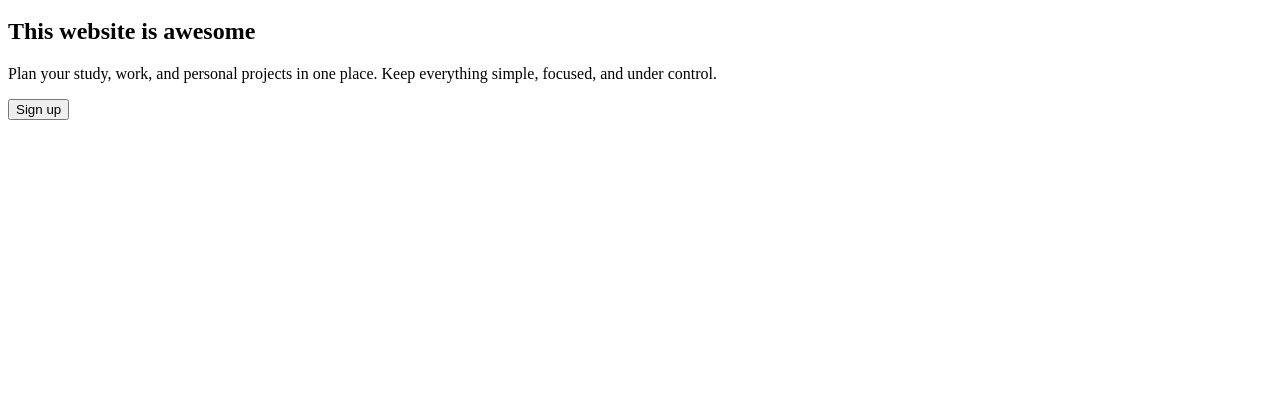
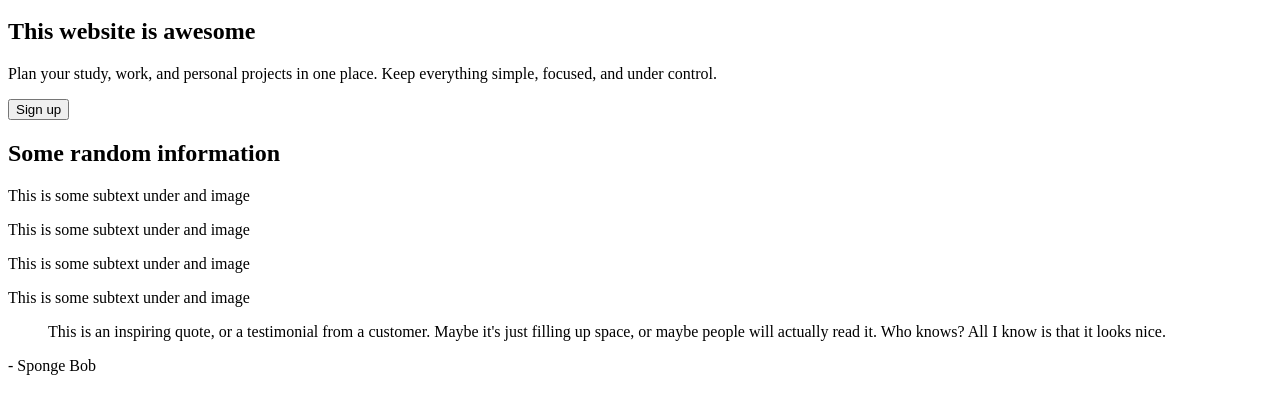
Before and after one commit to ChanisBlu/odin-landing-page, a plain HTML site: page index.html in a window 1280 px wide. Shown: the part 46-460 px from the top of the page. Drawn offline with Linux system fonts and the light colour scheme.

Commit message:
Add info and quote html sections

```diff
--- a/index.html
+++ b/index.html
@@ -40,5 +40,44 @@
 
         </section>
     </div>
+
+    <!--Seccion de informacion-->
+    <section class="info-section">
+        <h2 class="info-title">Some random information</h2>
+
+        <div class="info-cards">
+            <div class="info-card">
+                <div class="info-image"></div>
+                <p class="info-text">This is some subtext under and image</p>
+            </div>
+
+             <div class="info-card">
+                <div class="info-image"></div>
+                <p class="info-text">This is some subtext under and image</p>
+            </div>
+
+             <div class="info-card">
+                <div class="info-image"></div>
+                <p class="info-text">This is some subtext under and image</p>
+            </div>
+
+             <div class="info-card">
+                <div class="info-image"></div>
+                <p class="info-text">This is some subtext under and image</p>
+            </div>
+        </div>
+
+    </section>
+
+    <!--Seccion de frase inspiradora-->
+    <section class="quote-section">
+        <blockquote class="quote-text">
+           This is an inspiring quote, or a testimonial from a customer.
+            Maybe it's just filling up space, or maybe people will actually read it.
+            Who knows? All I know is that it looks nice.
+        </blockquote>
+
+        <p class="quote-author">- Sponge Bob</p>
+    </section>
 </body>
 </html>
```
